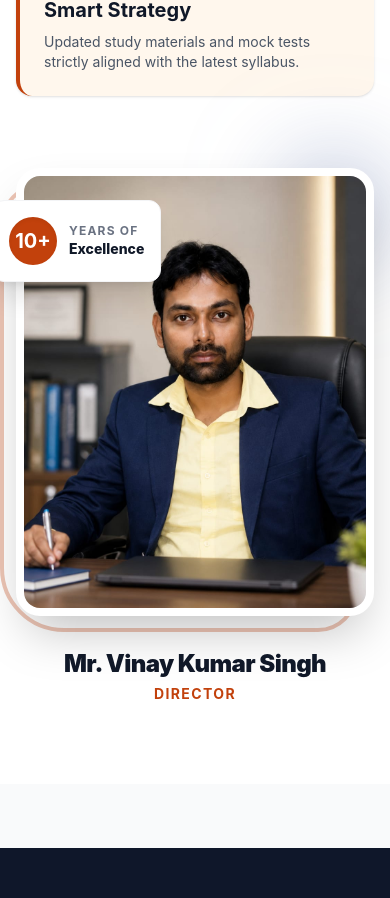
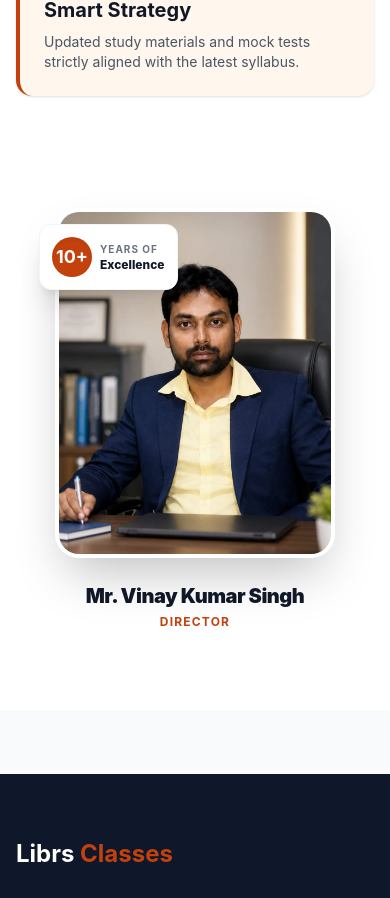
Before and after one commit to SSakshi-75/librs-coaching, a React (Vite) app in the folder client/: page /about in a window 390 px wide. Shown: the part 1614-2512 px from the top of the page. Built offline with nearby package versions, Linux system fonts and the light colour scheme.

Commit message:
Remove director section background border and make image responsive

```diff
--- a/client/src/pages/About.jsx
+++ b/client/src/pages/About.jsx
@@ -94,15 +94,14 @@ const About = () => {
               whileInView={{ opacity: 1, x: 0 }}
               viewport={{ once: true }}
               transition={{ duration: 0.8 }}
-              className="relative lg:pl-10 mt-2 lg:-mt-48 flex flex-col items-center"
+              className="relative lg:pl-10 mt-12 lg:-mt-48 flex flex-col items-center px-4 sm:px-0"
             >
-              <div className="relative w-full max-w-[380px]">
+              <div className="relative w-full max-w-[280px] sm:max-w-[380px]">
                 {/* Decorative Elements */}
-                <div className="absolute -bottom-4 -left-4 w-full h-full border-4 border-brand-orange/30 rounded-[2.5rem] z-0 rounded-bl-[4rem]"></div>
-                <div className="absolute -top-6 -right-6 w-32 h-32 bg-brand-blue rounded-full mix-blend-multiply filter blur-2xl opacity-20 z-0"></div>
+                <div className="absolute -top-6 -right-6 w-32 h-32 bg-brand-blue rounded-full mix-blend-multiply filter blur-2xl opacity-20 z-0 hidden sm:block"></div>
 
                 {/* Image Card */}
-                <div className="relative rounded-3xl overflow-hidden shadow-2xl z-10 border-8 border-white aspect-[4/5] bg-gray-100 group">
+                <div className="relative rounded-3xl overflow-hidden shadow-2xl z-10 border-4 sm:border-8 border-white aspect-[4/5] bg-gray-100 group">
                   <img
                     src="/logos/director.jpg"
                     alt="Director"
@@ -113,21 +112,21 @@ const About = () => {
                 </div>
 
                 {/* Experience Badge */}
-                <div className="absolute top-8 -left-6 bg-white p-4 rounded-xl shadow-xl flex items-center space-x-3 z-20 border border-gray-100 transform hover:-translate-y-1 transition-transform duration-300">
-                  <div className="bg-brand-orange text-white w-12 h-12 rounded-full flex items-center justify-center font-bold text-xl shadow-inner">
+                <div className="absolute top-4 sm:top-8 -left-4 sm:-left-6 bg-white p-3 sm:p-4 rounded-xl shadow-xl flex items-center space-x-2 sm:space-x-3 z-20 border border-gray-100 transform hover:-translate-y-1 transition-transform duration-300">
+                  <div className="bg-brand-orange text-white w-10 h-10 sm:w-12 sm:h-12 rounded-full flex items-center justify-center font-bold text-lg sm:text-xl shadow-inner">
                     10+
                   </div>
                   <div>
-                    <p className="text-xs text-gray-500 font-bold uppercase tracking-widest">Years of</p>
-                    <p className="text-gray-900 font-extrabold text-sm">Excellence</p>
+                    <p className="text-[10px] sm:text-xs text-gray-500 font-bold uppercase tracking-widest">Years of</p>
+                    <p className="text-gray-900 font-extrabold text-xs sm:text-sm">Excellence</p>
                   </div>
                 </div>
               </div>
 
               {/* Director Name Outside */}
-              <div className="mt-8 text-center relative z-10">
-                <h3 className="text-2xl font-black text-gray-900 tracking-tight">Mr. Vinay Kumar Singh</h3>
-                <p className="text-brand-orange font-bold uppercase tracking-widest text-sm mt-1">Director</p>
+              <div className="mt-6 sm:mt-8 text-center relative z-10">
+                <h3 className="text-xl sm:text-2xl font-black text-gray-900 tracking-tight">Mr. Vinay Kumar Singh</h3>
+                <p className="text-brand-orange font-bold uppercase tracking-widest text-xs sm:text-sm mt-1">Director</p>
               </div>
             </motion.div>
 
```
